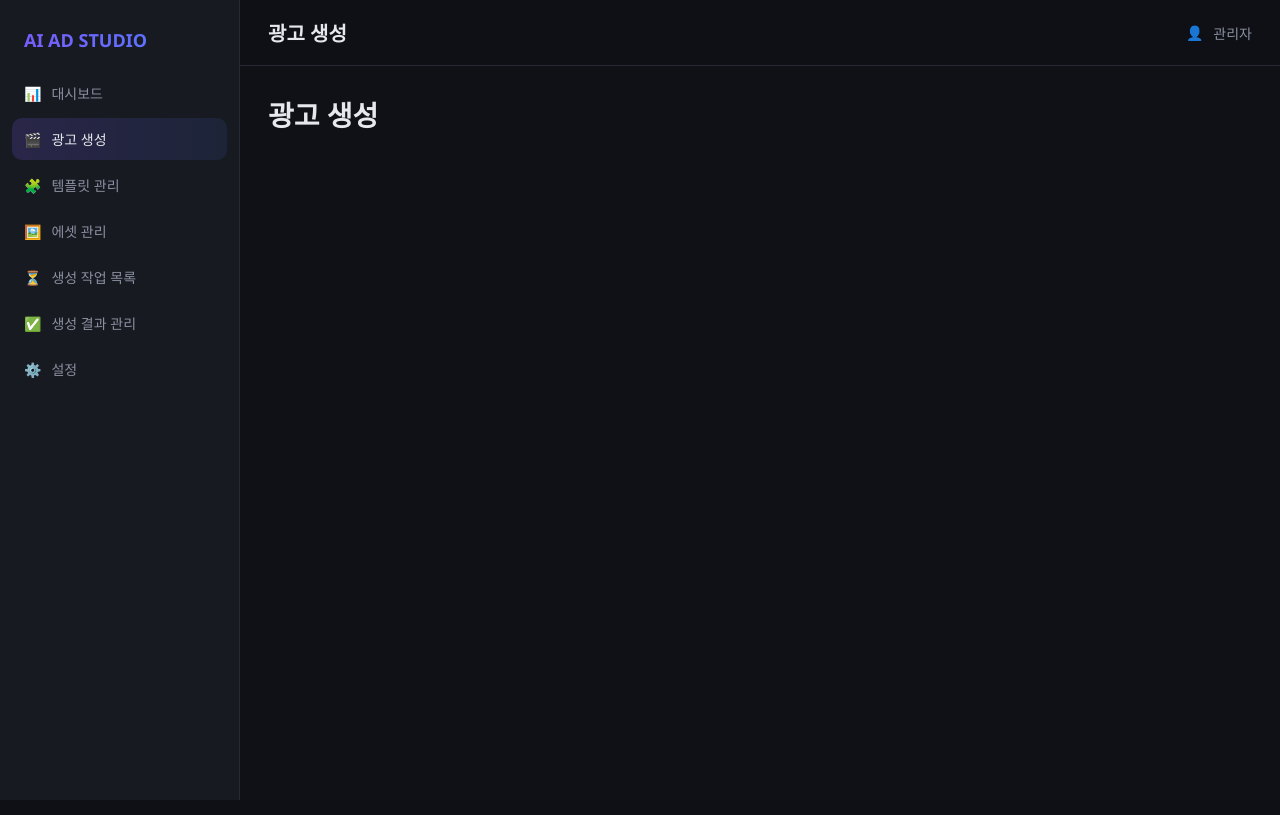
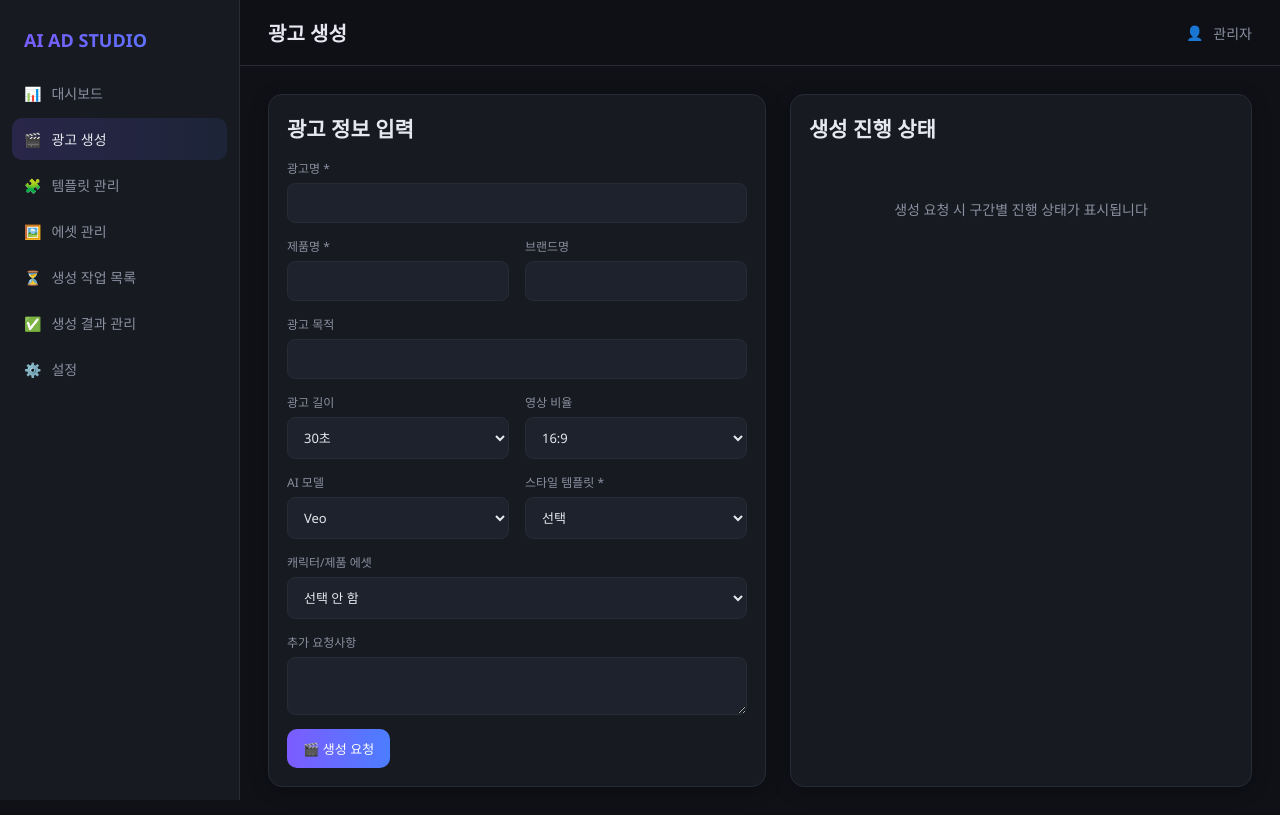
Before and after one commit to dongho5136/sample_make_video, a Flask app: page /generate in a window 1280 px wide. Run offline with Flask 3, Linux system fonts and the light colour scheme.

Commit message:
feat: 광고 생성 화면 (폼 검증 + 구간별 진행 애니메이션)

```diff
--- /dev/null
+++ b/static/js/generate.js
@@ -0,0 +1,70 @@
+let scenario = [];
+const SEG_COUNT = {15: 2, 30: 4, 60: 6};
+
+async function init(){
+  const [tpls, assets, meta] = await Promise.all([
+    API.get("/api/templates"), API.get("/api/assets"), API.get("/api/meta")]);
+  scenario = meta.scenario;
+  document.getElementById("g-model").innerHTML = meta.models.map(m=>`<option>${m}</option>`).join("");
+  document.getElementById("g-ratio").innerHTML = meta.ratios.map(r=>`<option>${r}</option>`).join("");
+  document.getElementById("g-template").innerHTML =
+    `<option value="">선택</option>` + tpls.map(t=>`<option>${t.name}</option>`).join("");
+  document.getElementById("g-asset").innerHTML =
+    `<option value="">선택 안 함</option>` + assets.map(a=>`<option>${a.name}</option>`).join("");
+}
+
+function segmentsFor(length){
+  return scenario.slice(0, SEG_COUNT[length] || 4);
+}
+
+function runAnimation(container, segs){
+  container.innerHTML = segs.map((s,i) =>
+    `<div class="progress-row"><span style="width:74px">${i+1}. ${s}</span>
+     <span class="bar"><i></i></span>
+     <span id="st-${i}" style="width:60px;text-align:right">${UI.badge("대기 중")}</span></div>`).join("")
+    + `<div class="progress-row" style="margin-top:8px;border-top:1px solid var(--border);padding-top:14px">
+       <span style="width:74px">최종 합본</span><span class="bar"><i id="final-bar"></i></span>
+       <span id="final-st" style="width:60px;text-align:right">${UI.badge("대기 중")}</span></div>`;
+  let i = 0;
+  const tick = () => {
+    if(i >= segs.length){
+      document.getElementById("final-st").innerHTML = UI.badge("합본 생성 중");
+      document.getElementById("final-bar").style.width = "60%";
+      setTimeout(() => {
+        document.getElementById("final-bar").style.width = "100%";
+        document.getElementById("final-st").innerHTML = UI.badge("완료");
+        UI.toast("광고 생성이 완료되었습니다");
+      }, 900);
+      return;
+    }
+    const bar = container.querySelectorAll(".progress-row .bar > i")[i];
+    document.getElementById(`st-${i}`).innerHTML = UI.badge("생성 중");
+    bar.style.width = "100%";
+    setTimeout(() => {
+      document.getElementById(`st-${i}`).innerHTML = UI.badge("완료");
+      i++; tick();
+    }, 800);
+  };
+  tick();
+}
+
+document.getElementById("gen-form").addEventListener("submit", async e => {
+  e.preventDefault();
+  const f = e.target;
+  let ok = true;
+  [["g-name", f.name.value], ["g-product", f.product.value], ["g-tpl", f.template.value]]
+    .forEach(([id, v]) => {
+      const el = document.getElementById(id);
+      if(!v.trim()){ el.classList.add("error"); ok = false; }
+      else el.classList.remove("error");
+    });
+  if(!ok) return;
+  const length = Number(f.length.value);
+  const segs = segmentsFor(length);
+  try {
+    await API.post("/api/jobs", {name: f.name.value, template: f.template.value,
+      model: f.model.value, length, status: "생성 중"});
+  } catch(_){}
+  runAnimation(document.getElementById("gen-progress"), segs);
+});
+init();
--- a/templates/generate.html
+++ b/templates/generate.html
@@ -1,2 +1,35 @@
 {% extends "base.html" %}
-{% block content %}<h1>{{ title }}</h1>{% endblock %}
+{% block content %}
+<div class="grid" style="grid-template-columns:1fr 1fr;gap:24px">
+  <form id="gen-form" class="card">
+    <h2 style="margin-bottom:16px">광고 정보 입력</h2>
+    <div class="form-field" id="g-name"><label>광고명 *</label>
+      <input name="name"><span class="err-msg">필수</span></div>
+    <div class="form-grid">
+      <div class="form-field" id="g-product"><label>제품명 *</label>
+        <input name="product"><span class="err-msg">필수</span></div>
+      <div class="form-field"><label>브랜드명</label><input name="brand"></div>
+    </div>
+    <div class="form-field"><label>광고 목적</label><input name="purpose"></div>
+    <div class="form-grid">
+      <div class="form-field"><label>광고 길이</label>
+        <select name="length"><option value="15">15초</option>
+        <option value="30" selected>30초</option><option value="60">60초</option></select></div>
+      <div class="form-field"><label>영상 비율</label><select name="ratio" id="g-ratio"></select></div>
+    </div>
+    <div class="form-grid">
+      <div class="form-field"><label>AI 모델</label><select name="model" id="g-model"></select></div>
+      <div class="form-field" id="g-tpl"><label>스타일 템플릿 *</label>
+        <select name="template" id="g-template"></select><span class="err-msg">필수</span></div>
+    </div>
+    <div class="form-field"><label>캐릭터/제품 에셋</label><select name="asset" id="g-asset"></select></div>
+    <div class="form-field"><label>추가 요청사항</label><textarea name="note" rows="2"></textarea></div>
+    <button class="btn" type="submit">🎬 생성 요청</button>
+  </form>
+  <div class="card">
+    <h2 style="margin-bottom:16px">생성 진행 상태</h2>
+    <div id="gen-progress"><div class="empty">생성 요청 시 구간별 진행 상태가 표시됩니다</div></div>
+  </div>
+</div>
+{% endblock %}
+{% block scripts %}<script src="/static/js/generate.js"></script>{% endblock %}
```
